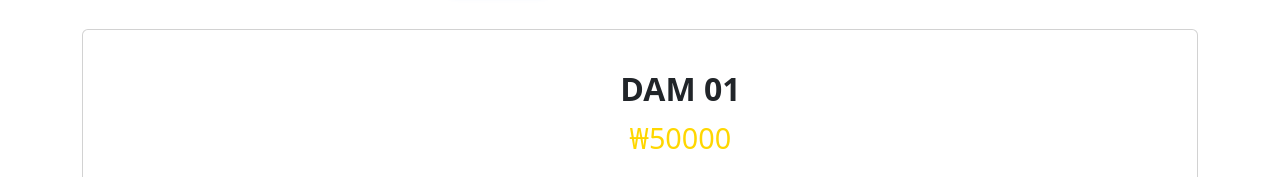
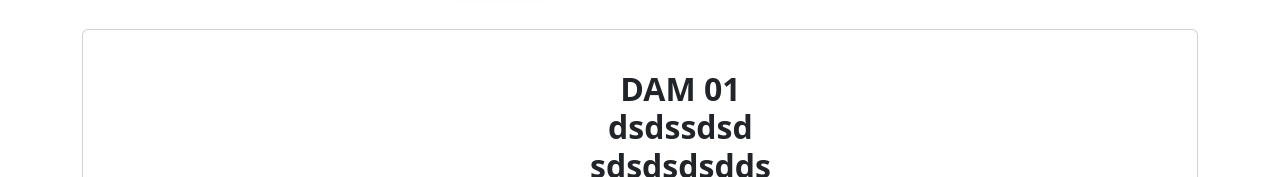
Before and after one commit to shdhkim/glasses-kiosk-frontend, a React (Create React App) app: page /glassesrecommend in a window 1280 px wide. Shown: the part 775-952 px from the top of the page. Built offline with nearby package versions, Linux system fonts and the light colour scheme; no server answers.

Commit message:
chore: 주석 추가

```diff
--- a/package.json
+++ b/package.json
@@ -1,5 +1,4 @@
-{
-  "name": "frontend",
+{  "name": "frontend",
   "version": "0.1.0",
   "private": true,
   "dependencies": {
--- a/src/component/CameraCapture/SectionGlassesRecommend.js
+++ b/src/component/CameraCapture/SectionGlassesRecommend.js
@@ -21,10 +21,10 @@ const SectionGlassesRecommend = () => {
   const defaultUserImage = localStorage.getItem('image') || '/default-user.png'; // 기본 사용자 이미지
   const defaultGlassesData = [
     {
-      model: 'DAM 01',
+      model: 'DAM 01 dsdssdsd sdsdsdsdds dssdsdsdsddssdsd',
       brand: '드드',
       color: '검정색',
-      price: '50000',
+      price: '150000000',
       image_path: '/default.png',
       size: 'M',
     },
@@ -168,14 +168,13 @@ const SectionGlassesRecommend = () => {
     fontWeight: 'bold',
     fontSize: '2rem',
 
-
   }}
 >
   {glassesData[selectedIndex].model}
 </h4>
-                    <Card.Text style={{ fontSize: '1.8rem', color: 'gold' ,paddingRight: '360px' }}>
-                      ₩{glassesData[selectedIndex].price}
-                    </Card.Text>
+<Card.Text style={{ fontSize: '1.8rem', color: 'gold', paddingRight: '360px', whiteSpace: 'nowrap' }}>
+  ₩{glassesData[selectedIndex].price}
+</Card.Text>
                     <Card.Text style={{ fontSize: '1.6rem' }}>
                       브랜드: {glassesData[selectedIndex].brand}
                     </Card.Text>
```
Also changed, not shown: 1 other file (tests, documents, lock files or other folders).
